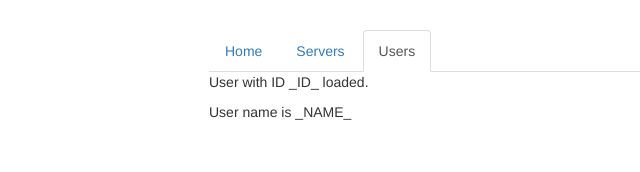
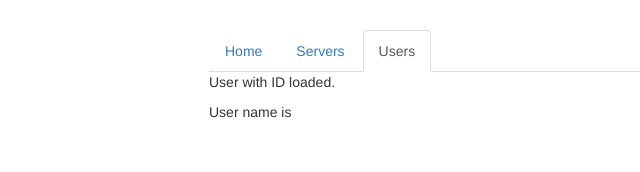
Before and after one commit to JulioRodriguezR/Angular-Rounting, an Angular app: page /users in a window 1280 px wide. Shown: the top 172 px of the page, without its empty margins (56-696 px from the left). Built offline with nearby package versions, Linux system fonts and the light colour scheme.

Commit message:
Passing & Fetching Route Parameters

```diff
--- a/src/app/app.module.ts
+++ b/src/app/app.module.ts
@@ -15,6 +15,7 @@
 const appRoutes: Routes = [
   { path: '', component: HomeComponent }, // localhost:...
   { path: 'users', component: UserComponent }, // localhost:.../users
+  { path: 'users/:id/:name', component: UserComponent }, // Cargar dinámicamente una ruta
   { path: 'servers', component: ServersComponent }
 ]
 @NgModule({
--- a/src/app/servers/servers.component.html
+++ b/src/app/servers/servers.component.html
@@ -11,7 +11,7 @@
       Añadir ruta absoluta  (navega a localhost:4200 servers)
       no ha ruta relativa (intenta ir a /serversServers)
     -->
-    <a routerLink="/servers">Refresh</a>
+    <button class="btn btn-primary" (click)="onRefresh()">Refresh</button>
     <br />
     <a routerLink="/users">Go to Users</a>
     <app-edit-server></app-edit-server>
--- a/src/app/servers/servers.component.ts
+++ b/src/app/servers/servers.component.ts
@@ -1,4 +1,6 @@
+import { Router, ActivatedRoute } from '@angular/router';
 import { Component, OnInit } from '@angular/core';
+
 import { ServersService } from './servers.service';
 
 @Component({
@@ -9,10 +11,19 @@
 export class ServersComponent implements OnInit {
   servers: {id: number, name: string, status: string}[] = [];
 
-  constructor(private serversService: ServersService) { }
+  constructor(private serversService: ServersService,
+              private router: Router,
+              // Inyectar la rutas actualmente activas
+              private route: ActivatedRoute) {
+  }
 
   ngOnInit() {
     this.servers = this.serversService.getServers();
   }
 
+  onRefresh() {
+    //this.router.navigate(['/servers'], {relativeTo: this.route});
+    // Indiferentemente como ruta absoluta o relativa.
+    // A diferencia de routerLink navigate no sabe en que ruta se encuentra actualmente
+  }
 }
--- a/src/app/users/user/user.component.html
+++ b/src/app/users/user/user.component.html
@@ -1,2 +1,2 @@
-<p>User with ID _ID_ loaded.</p>
-<p>User name is _NAME_</p>
+<p>User with ID {{ user.id }} loaded.</p>
+<p>User name is {{ user.name }}</p>
--- a/src/app/users/user/user.component.ts
+++ b/src/app/users/user/user.component.ts
@@ -1,3 +1,4 @@
+import { ActivatedRoute } from '@angular/router';
 import { Component, OnInit } from '@angular/core';
 
 @Component({
@@ -8,9 +9,17 @@
 export class UserComponent implements OnInit {
   user: {id: number, name: string};
 
-  constructor() { }
+  constructor(private route: ActivatedRoute) {
+    // ActivatedRoute puede tener acceso al usuario seleccionado
+
+   }
 
   ngOnInit() {
+    this.user = {
+      // Datos recuperables
+      id: this.route.snapshot.params['id'],
+      name: this.route.snapshot.params['name']
+    };
   }
 
 }
```
